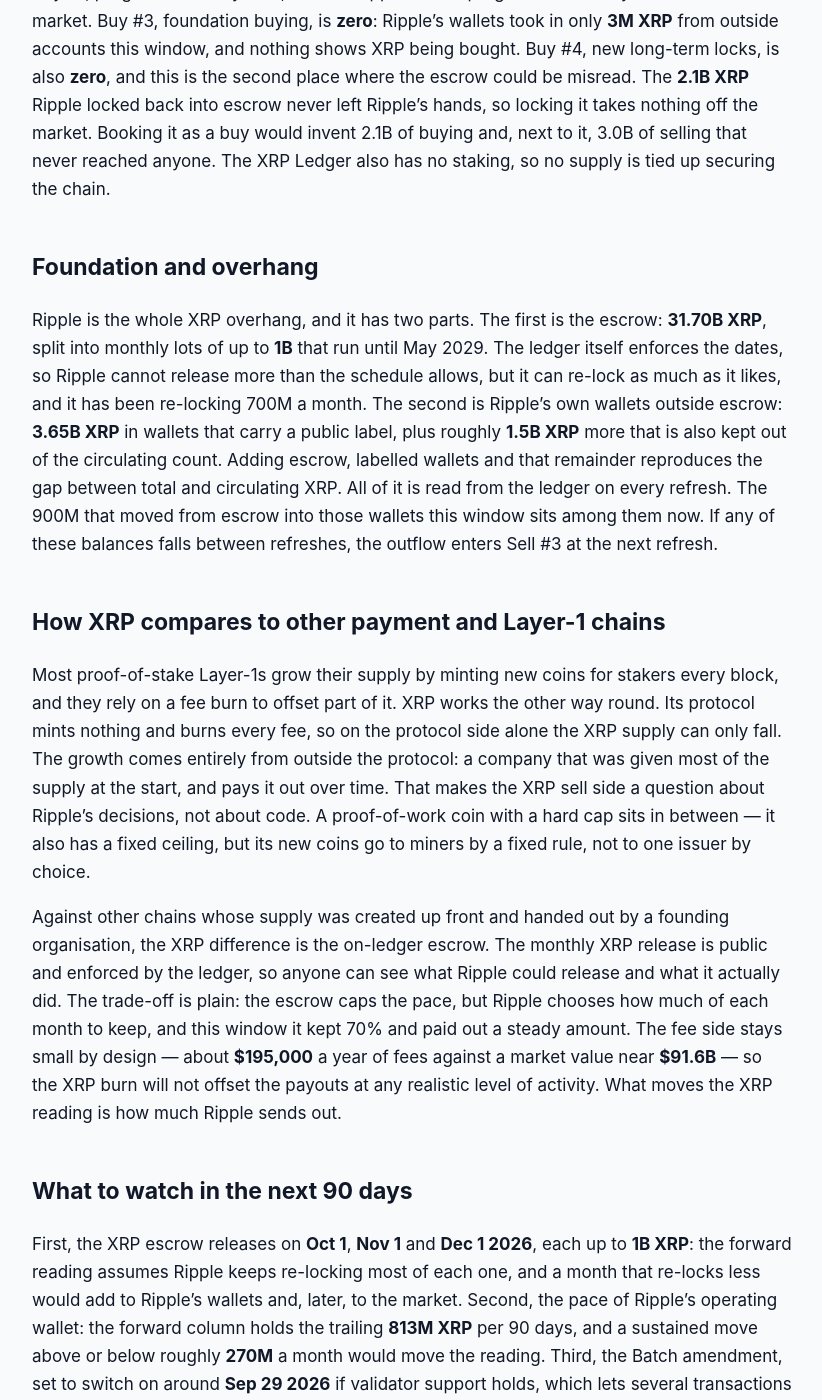
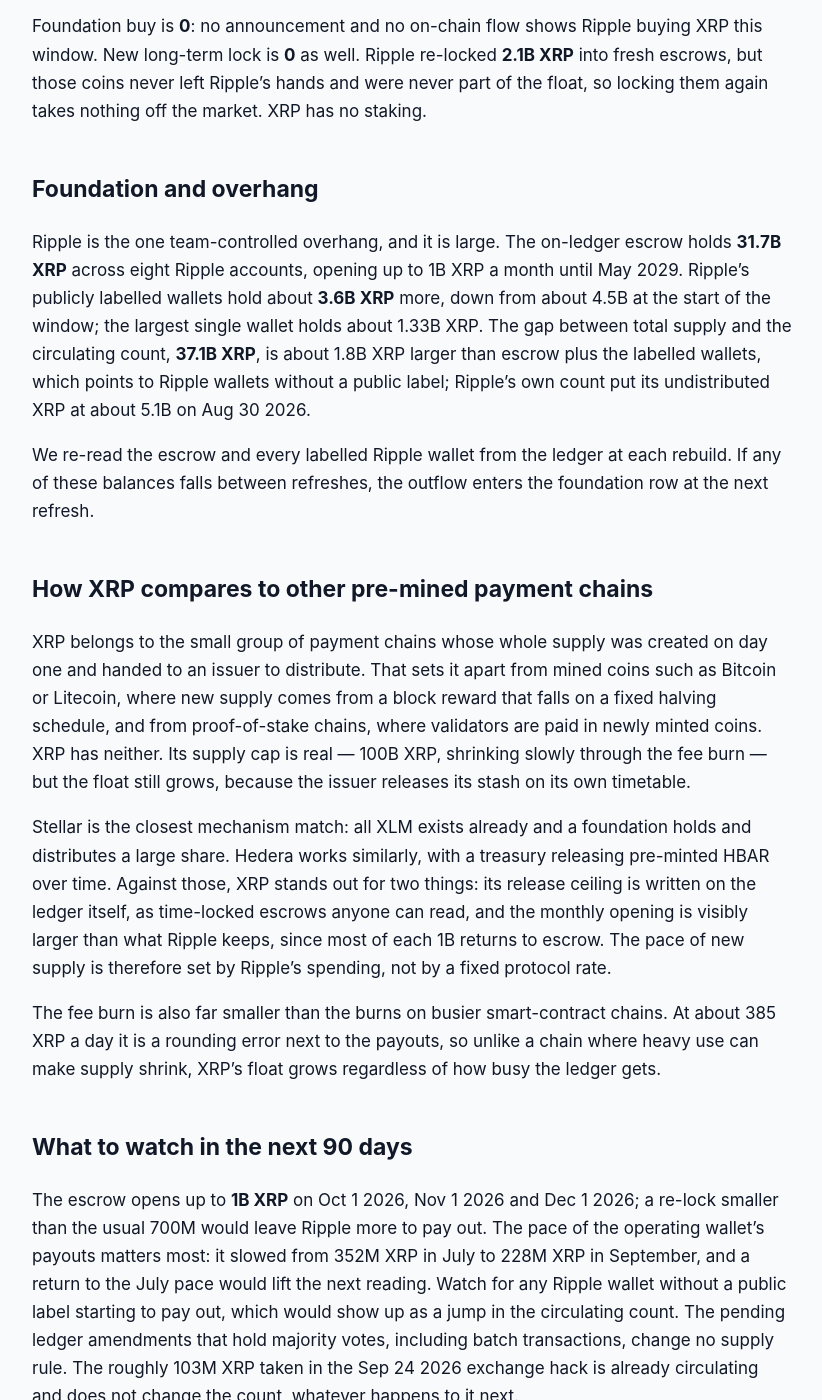
Before and after one commit to jeevansongmy-spec/mrnasdog-articles, a Jekyll site: the page built from crypto/xrp-pressure-framework.md, in a window 1280 px wide and 1400 px high, scrolled down 1858 px. Shown: the whole window, without its empty margins (228-1050 px from the left). Built offline with Jekyll 4.4.1, drawn with Linux system fonts in a browser that asks for light colours; some of the changed text lies outside the part shown.

Commit message:
publish: crypto/xrp-pressure-framework

```diff
--- a/crypto/xrp-pressure-framework.md
+++ b/crypto/xrp-pressure-framework.md
@@ -1,6 +1,6 @@
 ---
-title: "XRP Inflation Analysis · September 2026 · Supply growing, projected to keep growing"
-description: "XRP mints nothing, yet supply grows +1.29% net over 90 days: Ripple's wallets paid 813M XRP into the market while the fee burn removed only 32,954 XRP."
+title: "XRP Inflation Analysis · September 2026 · Supply growing · projected to keep growing"
+description: "XRP supply is growing: nothing is minted, but Ripple paid 838.5M XRP from its wallets in 90 days against a 34.6K fee burn — +1.33% net, projected the same next."
 canonical_url: "https://mrnasdog.com/research/xrp/inflation"
 tags: ["crypto", "xrp", "ripple", "escrow"]
 published: true
@@ -8,44 +8,52 @@ published: true
 
 Originally published at [https://mrnasdog.com/research/xrp/inflation](https://mrnasdog.com/research/xrp/inflation) by MrNasdog.
 
-# XRP Inflation Analysis · September 2026 · Supply growing, projected to keep growing
+# XRP Inflation Analysis · September 2026 · Supply growing · projected to keep growing
 
-XRP, the native coin of the XRP Ledger, is never minted — all 100B XRP were created when the ledger started — yet XRP supply on the market still grows, because Ripple pays coins out of its own wallets. Over the last 90 days Ripple's escrow released **3.0B XRP**, Ripple locked **2.1B** straight back, and Ripple's wallets paid **813M XRP** into the market, against only **32,954 XRP** destroyed by the transaction-fee burn. The MrNasdog Pressure Framework therefore reads XRP at **+1.29% net** over 90 days against a supply-monitor reading of **+1.16%**, a gap of **0.13 percentage points**. XRP is capped at 100B, but **31.70B XRP** still sits in escrow waiting to be released.
+The MrNasdog Pressure Framework reads XRP as inflationary on the traded float: **+1.33% net** over the last 90 days and **+1.33%** projected for the next 90. No XRP is ever minted — the XRP Ledger has no block reward and no staking reward — so the new supply is Ripple paying XRP out of its own wallets: **838.5M XRP** reached outside accounts in 90 days, against a fee burn of only **34,648 XRP**. The ceiling is fixed: Ripple still holds **31.7B XRP** in escrow and several billion more in its wallets, and every coin it pays out adds to the float until that stash runs out.
 
 ## The verdict, in one paragraph
 
-For the 90-day window ending **Sep 24 2026**, the Pressure Framework reads **XRP at +1.29% net**: the sell side added **813.02M XRP** to the circulating float, all of it paid out by Ripple, and the buy side removed **32,954 XRP** through the fee burn. The independent supply monitor reads the realised 90-day change at **+1.16%**. The gap is **0.13 percentage points**, inside the framework's half-point tolerance, so XRP ships with **no data-conflict flag**. The forward column also reads **+1.29%**, because Ripple's payout pace has held steady and three more XRP escrow releases fall inside the next 90 days. The label for XRP is **inflationary by company distribution**: a fixed-supply coin whose float grows as its issuer releases its own treasury, not because the protocol mints anything.
+Over the window from Jul 1 2026 to Sep 29 2026 the XRP float grew by a net **+1.33%**: **838.5M XRP** of new sell pressure against **34,648 XRP** destroyed in fees, on a circulating supply of **62.88B XRP**. Our supply monitor reads **+0.90%** over the same 90 days, a gap of **0.43 percentage points**. That gap is small, so no warning chip ships: the monitor's supply count is updated only every few weeks and lags the ledger, while our number is read straight from the ledger at both ends of the window. The next 90 days project the same **+1.33%**, because Ripple pays out almost every day and the escrow refills its wallets every month. XRP is a fixed-supply coin that behaves like a steadily inflating one: **a company-funded float, growing about 1.3% a quarter**.
 
 ## Sell pressure: where new XRP comes from
 
-Sell #1, protocol inflation, is **zero**. The XRP Ledger has no block reward and no staking payout; validators earn nothing in XRP, and no transaction type can create a new coin. That was read rather than assumed: the ledger's own supply count fell from **99,985,643,219 XRP** to **99,985,610,265 XRP** across the window, on three separate public servers, and rose at no point. Since the ledger started, about **14.39M XRP** has been destroyed this way and none created.
+Protocol inflation is **0**. All 100B XRP were created when the XRP Ledger started in 2012; there is no mining, no block reward and no staking payout, and no transaction type can create XRP. The ledger's own supply only falls: it read **99,985,641,396 XRP** at the start of the window and **99,985,606,749 XRP** at the end.
 
-Sell #2, vesting unlocks, is where the XRP escrow lives, and it books **zero** for a reason that matters. Ripple's escrow is readable on the ledger. It held **32.60B XRP** at the start of the window and **31.70B XRP** at the end. In between, three monthly releases on **Jul 1**, **Aug 1** and **Sep 1 2026** freed **3.0B XRP**, and Ripple locked **2.1B** of it straight back into new escrows — **700M** each month. The other **900M XRP** moved into Ripple's own wallets. Those wallets are not counted as circulating, so an escrow release that stops there has not reached the market yet. The framework counts each XRP once, at the moment it enters the float.
+Vesting unlocks are **0** on this page, even though XRP has the best-known vesting schedule in crypto. Ripple's escrow opens up to **1B XRP** on the 1st of every month, with 32 monthly dates left from Oct 1 2026 to May 1 2029. In this window the escrow opened 1B XRP on Aug 1 2026 and again on Sep 1 2026, and Ripple locked **700M XRP** back each time — plus 700M on Jul 1 2026 from the July opening — so the escrow actually grew, from **31.6B** to **31.7B XRP**. The coins an opening releases land in Ripple's own wallets, which are not counted as circulating. They reach the market only when Ripple pays them out, which is the next row.
 
-That moment is Sell #3, foundation and unscheduled unlocks, at **813.02M XRP**. Reading every Ripple wallet with a public label at both ends of the window, the combined balance of those wallets plus the escrow fell by **813.02M XRP**. A full sweep of their transactions gives the same answer: **816M XRP** paid out to outside accounts and **3M** taken back, nearly all from one operating wallet that pays out almost every day — **352M** in July, **259M** in August and **173M** in the first 24 days of September. Ripple's own published count of distributed XRP rose at the same pace, about **9M XRP** a day. Sell #4, long-term locked or bankruptcy supply, is **zero**: no estate or trustee is releasing XRP, and the listed companies and funds that hold XRP took coins that were already in the float.
+Foundation and unscheduled unlocks carry the whole sell side: **838.5M XRP**. We read every Ripple-labelled account and every Ripple escrow at both ends of the window, then every transaction those accounts made in between; the payouts to outside accounts match the fall in Ripple's total holdings to within a fraction of one XRP. By month, Ripple paid out **352M XRP** in July, **259M XRP** in August and **228M XRP** in September, almost all of it from one operating wallet in transfers almost every day. Ripple's own distribution count rose at a similar pace, about 816M XRP per 90 days. With no dated end in sight and three more escrow openings ahead, the next 90 days hold the same **838.5M XRP**.
+
+Long-term locked or bankruptcy is **0**. No court, trustee or estate is releasing XRP. Spot XRP funds and listed XRP treasury companies bought on the open market, and the roughly 103M XRP stolen from an exchange on Sep 24 2026 was already circulating, so none of these adds new supply.
 
 ## Buy pressure: where new XRP goes
 
-The XRP buy side has one working row. Buy #2, the protocol fee burn, removed **32,954 XRP** over the window, about **366 XRP** a day. Every XRP Ledger transaction pays a tiny fee in XRP, and the ledger destroys that fee instead of paying it to anyone, so there is no burn address to read — the ledger's supply count falling is the burn itself. The fee is kept very small on purpose, to stop spam rather than to earn money, so the XRP burn stays small even with the ledger busy. Against Ripple's **813M XRP** of payouts it cancels about one coin in every **25,000**.
+Programmatic buyback is **0**. Ripple's 2026 buyback bought back company shares, not XRP, and no contract takes XRP off the market.
 
-Buy #1, programmatic buyback, is **zero**: Ripple has no programme that buys XRP on the market. Buy #3, foundation buying, is **zero**: Ripple's wallets took in only **3M XRP** from outside accounts this window, and nothing shows XRP being bought. Buy #4, new long-term locks, is also **zero**, and this is the second place where the escrow could be misread. The **2.1B XRP** Ripple locked back into escrow never left Ripple's hands, so locking it takes nothing off the market. Booking it as a buy would invent 2.1B of buying and, next to it, 3.0B of selling that never reached anyone. The XRP Ledger also has no staking, so no supply is tied up securing the chain.
+The protocol fee burn is **34,648 XRP** over 90 days, about **385 XRP a day**. Every XRP Ledger transaction pays a small fee in XRP that is destroyed rather than paid to anyone, and deleting an account destroys its reserve too. A second count from explorer totals, day by day, came to about 30,459 XRP for the same days, close enough to confirm the size. The burn offsets about 0.004% of Ripple's payouts.
+
+Foundation buy is **0**: no announcement and no on-chain flow shows Ripple buying XRP this window. New long-term lock is **0** as well. Ripple re-locked **2.1B XRP** into fresh escrows, but those coins never left Ripple's hands and were never part of the float, so locking them again takes nothing off the market. XRP has no staking.
 
 ## Foundation and overhang
 
-Ripple is the whole XRP overhang, and it has two parts. The first is the escrow: **31.70B XRP**, split into monthly lots of up to **1B** that run until May 2029. The ledger itself enforces the dates, so Ripple cannot release more than the schedule allows, but it can re-lock as much as it likes, and it has been re-locking 700M a month. The second is Ripple's own wallets outside escrow: **3.65B XRP** in wallets that carry a public label, plus roughly **1.5B XRP** more that is also kept out of the circulating count. Adding escrow, labelled wallets and that remainder reproduces the gap between total and circulating XRP. All of it is read from the ledger on every refresh. The 900M that moved from escrow into those wallets this window sits among them now. If any of these balances falls between refreshes, the outflow enters Sell #3 at the next refresh.
+Ripple is the one team-controlled overhang, and it is large. The on-ledger escrow holds **31.7B XRP** across eight Ripple accounts, opening up to 1B XRP a month until May 2029. Ripple's publicly labelled wallets hold about **3.6B XRP** more, down from about 4.5B at the start of the window; the largest single wallet holds about 1.33B XRP. The gap between total supply and the circulating count, **37.1B XRP**, is about 1.8B XRP larger than escrow plus the labelled wallets, which points to Ripple wallets without a public label; Ripple's own count put its undistributed XRP at about 5.1B on Aug 30 2026.
 
-## How XRP compares to other payment and Layer-1 chains
+We re-read the escrow and every labelled Ripple wallet from the ledger at each rebuild. If any of these balances falls between refreshes, the outflow enters the foundation row at the next refresh.
 
-Most proof-of-stake Layer-1s grow their supply by minting new coins for stakers every block, and they rely on a fee burn to offset part of it. XRP works the other way round. Its protocol mints nothing and burns every fee, so on the protocol side alone the XRP supply can only fall. The growth comes entirely from outside the protocol: a company that was given most of the supply at the start, and pays it out over time. That makes the XRP sell side a question about Ripple's decisions, not about code. A proof-of-work coin with a hard cap sits in between — it also has a fixed ceiling, but its new coins go to miners by a fixed rule, not to one issuer by choice.
+## How XRP compares to other pre-mined payment chains
 
-Against other chains whose supply was created up front and handed out by a founding organisation, the XRP difference is the on-ledger escrow. The monthly XRP release is public and enforced by the ledger, so anyone can see what Ripple could release and what it actually did. The trade-off is plain: the escrow caps the pace, but Ripple chooses how much of each month to keep, and this window it kept 70% and paid out a steady amount. The fee side stays small by design — about **$195,000** a year of fees against a market value near **$91.6B** — so the XRP burn will not offset the payouts at any realistic level of activity. What moves the XRP reading is how much Ripple sends out.
+XRP belongs to the small group of payment chains whose whole supply was created on day one and handed to an issuer to distribute. That sets it apart from mined coins such as Bitcoin or Litecoin, where new supply comes from a block reward that falls on a fixed halving schedule, and from proof-of-stake chains, where validators are paid in newly minted coins. XRP has neither. Its supply cap is real — 100B XRP, shrinking slowly through the fee burn — but the float still grows, because the issuer releases its stash on its own timetable.
+
+Stellar is the closest mechanism match: all XLM exists already and a foundation holds and distributes a large share. Hedera works similarly, with a treasury releasing pre-minted HBAR over time. Against those, XRP stands out for two things: its release ceiling is written on the ledger itself, as time-locked escrows anyone can read, and the monthly opening is visibly larger than what Ripple keeps, since most of each 1B returns to escrow. The pace of new supply is therefore set by Ripple's spending, not by a fixed protocol rate.
+
+The fee burn is also far smaller than the burns on busier smart-contract chains. At about 385 XRP a day it is a rounding error next to the payouts, so unlike a chain where heavy use can make supply shrink, XRP's float grows regardless of how busy the ledger gets.
 
 ## What to watch in the next 90 days
 
-First, the XRP escrow releases on **Oct 1**, **Nov 1** and **Dec 1 2026**, each up to **1B XRP**: the forward reading assumes Ripple keeps re-locking most of each one, and a month that re-locks less would add to Ripple's wallets and, later, to the market. Second, the pace of Ripple's operating wallet: the forward column holds the trailing **813M XRP** per 90 days, and a sustained move above or below roughly **270M** a month would move the reading. Third, the Batch amendment, set to switch on around **Sep 29 2026** if validator support holds, which lets several transactions settle together but does not create or burn XRP. Fourth, Evernorth's shareholder vote on **Sep 30 2026**: the XRP Ripple put into it moved in October 2025, so the listing adds no new XRP to the float.
+The escrow opens up to **1B XRP** on Oct 1 2026, Nov 1 2026 and Dec 1 2026; a re-lock smaller than the usual 700M would leave Ripple more to pay out. The pace of the operating wallet's payouts matters most: it slowed from 352M XRP in July to 228M XRP in September, and a return to the July pace would lift the next reading. Watch for any Ripple wallet without a public label starting to pay out, which would show up as a jump in the circulating count. The pending ledger amendments that hold majority votes, including batch transactions, change no supply rule. The roughly 103M XRP taken in the Sep 24 2026 exchange hack is already circulating and does not change the count, whatever happens to it next.
 
 ## Summary
 
-The MrNasdog Pressure Framework reads XRP at **+1.29% net** over the trailing 90 days and **+1.29%** over the next 90. The XRP protocol mints nothing and burns every fee, but Ripple paid **813M XRP** from its own wallets into the market over the window, while the fee burn removed only **32,954 XRP**. The key risk is that the XRP sell side is a company decision: Ripple re-locked 70% of each monthly escrow release this window and could keep less. The ceiling is fixed at 100B XRP, but **31.70B XRP** remains in escrow and about **5.1B** more sits in Ripple's wallets, so there is plenty left to release.
+XRP is a fixed-supply coin whose traded float still grows: the MrNasdog Pressure Framework reads **+1.33%** over the last 90 days and projects the same for the next 90. Nothing is minted; the growth is Ripple paying out **838.5M XRP** a quarter from wallets refilled by a monthly escrow, against a fee burn of only **34,648 XRP**. The key risk is the size of the stash — **31.7B XRP** in escrow plus several billion in Ripple wallets — and the fact that its pace is Ripple's choice. The ceiling is the 100B XRP created at launch; supply can only reach the market from that fixed pool.
 
-*MrNasdog Pressure Framework analysis of XRP, Metric 1 — Inflation. Data + explanation only. Not financial advice. Updated Sep 24 2026.*
+*MrNasdog Pressure Framework analysis of XRP, Metric 1 — Inflation. Data + explanation only. Not financial advice. Checked Sep 29 2026.*
```
